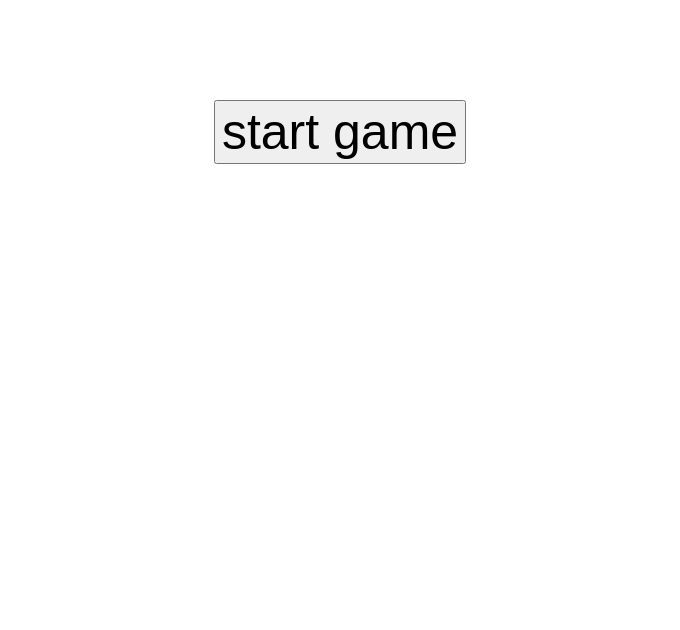
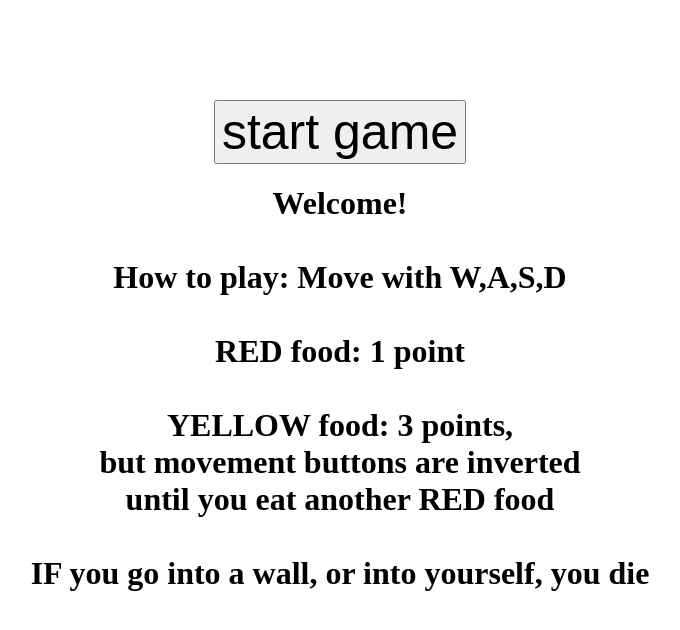
Before and after one commit to CodecoolGlobal/freestyle-javascript-game-javascript-kovacsadam199, a plain HTML site: page startMenu.html in a window 1280 px wide. Shown: the whole page, without its empty margins (300-980 px from the left). Drawn offline with Linux system fonts and the light colour scheme.

Commit message:
added game description in startMenu.html

```diff
--- a/startMenu.html
+++ b/startMenu.html
@@ -9,5 +9,16 @@
     <div class="button-box">
         <button id="link" onclick="window.location.href = 'index.html'" >start game</button>
     </div>
+    <div class="instructions">
+        <h1>
+            Welcome!<br>
+            <br>
+            How to play:
+            Move with W,A,S,D<br><br>
+            RED food: 1 point<br><br>
+            YELLOW food: 3 points,<br> but movement buttons are inverted<br> until you eat another RED food
+            <br><br>
+            IF you go into a wall, or into yourself, you die</h1>
+    </div>
 </body>
 </html>
--- a/style.css
+++ b/style.css
@@ -36,3 +36,6 @@
     font-size: 50px;
     text-align: center;
 }
+.instructions{
+    text-align: center;
+}
```
